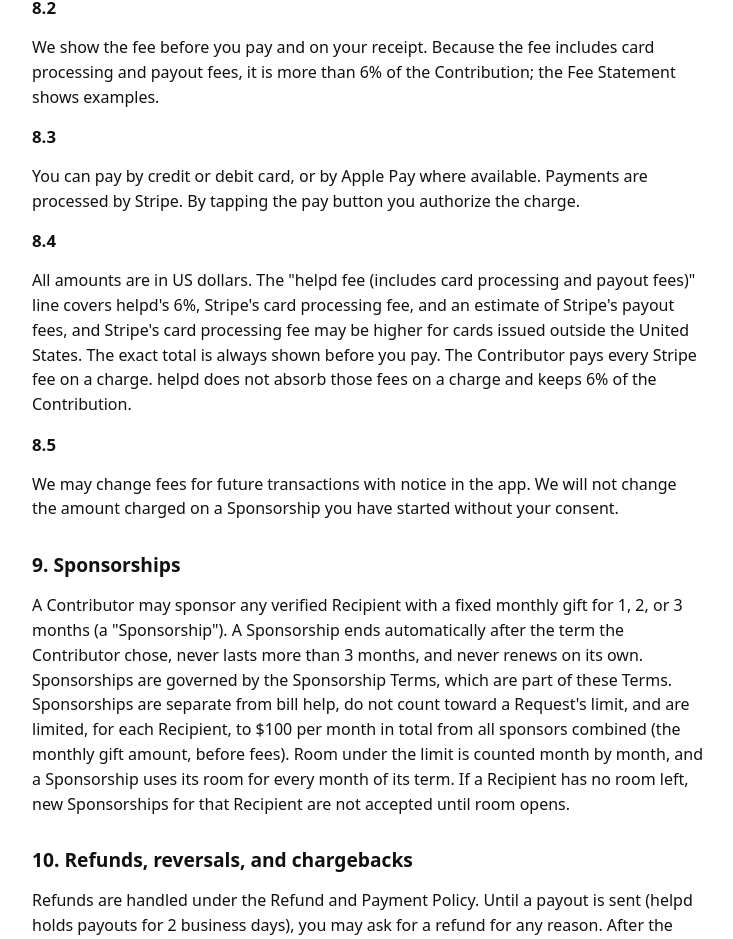
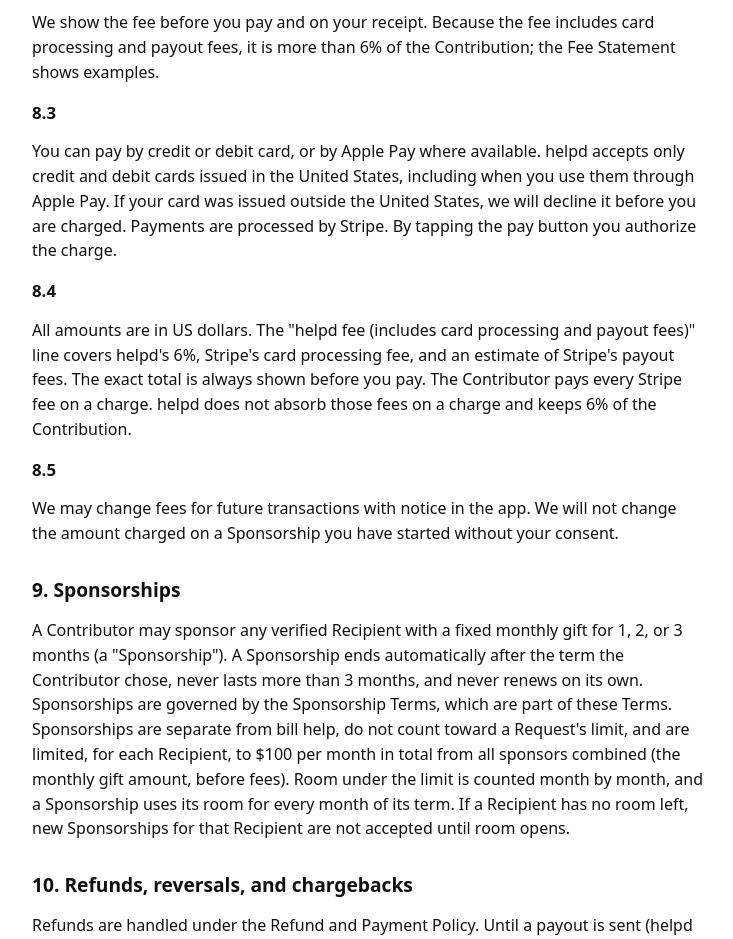
Before and after one commit to raffaelp1986/helpd-landing, a plain HTML site: page terms/index.html in a window 1280 px wide. Shown: the part 3946-4885 px from the top of the page, without its empty margins (272-1005 px from the left). Drawn offline with Linux system fonts and the light colour scheme.

Commit message:
Terms: accept only US-issued cards
Remove the international-card processing surcharge language from sections 8.1 and 8.4, and state in section 8.3 that helpd declines cards issued outside the United States before a charge.

Co-authored-by: raffaelp1986 <raffaelp1986@users.noreply.github.com>

```diff
--- a/terms/index.html
+++ b/terms/index.html
@@ -69,13 +69,13 @@
     <section id="8-fees-and-payments">
     <h2>8. Fees and payments</h2>
     <h3>8.1</h3>
-    <p>The Contributor pays all fees, on top of the amount given. At checkout you will see two lines: &quot;Contribution&quot; and &quot;helpd fee (includes card processing and payout fees)&quot;, followed by the total. The helpd fee line has three parts: helpd&#x27;s fee of 6% of the Contribution; Stripe&#x27;s card processing fee on the total charged; and an estimate of Stripe&#x27;s fees for sending the money to the Recipient&#x27;s bank account (Stripe&#x27;s payout and account fees for connected accounts). The total is set so that, after those Stripe fees, helpd keeps 6% of the Contribution and the Recipient receives 100% of the Contribution. For most US-issued cards, Stripe&#x27;s card processing fee is currently 2.9% plus $0.30 of the total charged. Cards issued outside the United States may cost more to process, as described in Section 8.4. The payout part is an estimate built into the fee. It is not a charge for any one payout. The same applies to each Sponsorship payment. The fee is not part of the gift. The minimum Contribution, and the minimum monthly Sponsorship amount, is $10. The only exception is a final Contribution that exactly equals the amount still needed to fully fund a Request, which may be less than $10.</p>
+    <p>The Contributor pays all fees, on top of the amount given. At checkout you will see two lines: &quot;Contribution&quot; and &quot;helpd fee (includes card processing and payout fees)&quot;, followed by the total. The helpd fee line has three parts: helpd&#x27;s fee of 6% of the Contribution; Stripe&#x27;s card processing fee on the total charged; and an estimate of Stripe&#x27;s fees for sending the money to the Recipient&#x27;s bank account (Stripe&#x27;s payout and account fees for connected accounts). The total is set so that, after those Stripe fees, helpd keeps 6% of the Contribution and the Recipient receives 100% of the Contribution. For most US-issued cards, Stripe&#x27;s card processing fee is currently 2.9% plus $0.30 of the total charged. The payout part is an estimate built into the fee. It is not a charge for any one payout. The same applies to each Sponsorship payment. The fee is not part of the gift. The minimum Contribution, and the minimum monthly Sponsorship amount, is $10. The only exception is a final Contribution that exactly equals the amount still needed to fully fund a Request, which may be less than $10.</p>
     <h3>8.2</h3>
     <p>We show the fee before you pay and on your receipt. Because the fee includes card processing and payout fees, it is more than 6% of the Contribution; the Fee Statement shows examples.</p>
     <h3>8.3</h3>
-    <p>You can pay by credit or debit card, or by Apple Pay where available. Payments are processed by Stripe. By tapping the pay button you authorize the charge.</p>
+    <p>You can pay by credit or debit card, or by Apple Pay where available. helpd accepts only credit and debit cards issued in the United States, including when you use them through Apple Pay. If your card was issued outside the United States, we will decline it before you are charged. Payments are processed by Stripe. By tapping the pay button you authorize the charge.</p>
     <h3>8.4</h3>
-    <p>All amounts are in US dollars. The &quot;helpd fee (includes card processing and payout fees)&quot; line covers helpd&#x27;s 6%, Stripe&#x27;s card processing fee, and an estimate of Stripe&#x27;s payout fees, and Stripe&#x27;s card processing fee may be higher for cards issued outside the United States. The exact total is always shown before you pay. The Contributor pays every Stripe fee on a charge. helpd does not absorb those fees on a charge and keeps 6% of the Contribution.</p>
+    <p>All amounts are in US dollars. The &quot;helpd fee (includes card processing and payout fees)&quot; line covers helpd&#x27;s 6%, Stripe&#x27;s card processing fee, and an estimate of Stripe&#x27;s payout fees. The exact total is always shown before you pay. The Contributor pays every Stripe fee on a charge. helpd does not absorb those fees on a charge and keeps 6% of the Contribution.</p>
     <h3>8.5</h3>
     <p>We may change fees for future transactions with notice in the app. We will not change the amount charged on a Sponsorship you have started without your consent.</p>
     </section>
```
